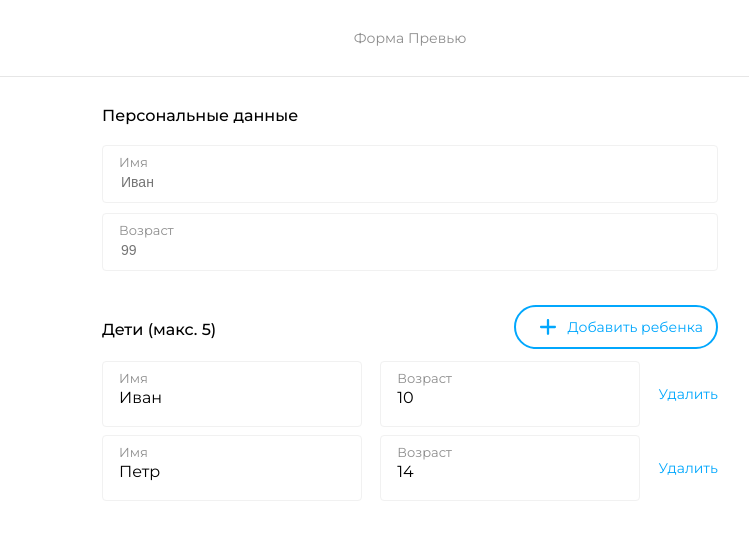
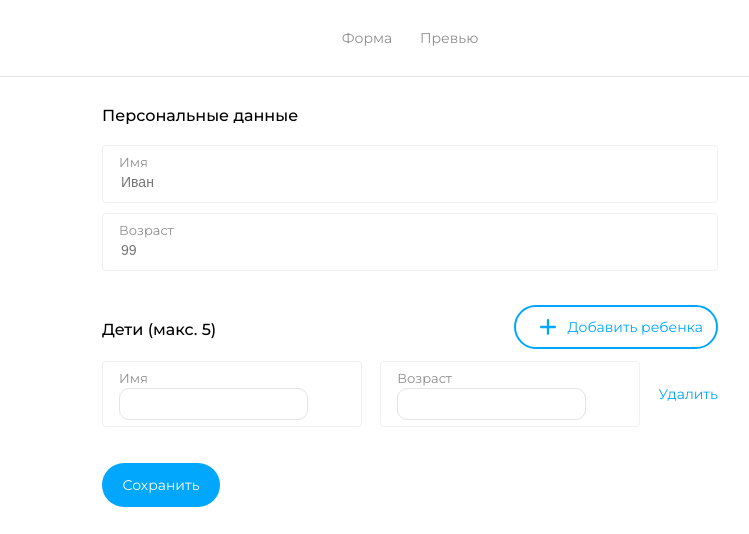
Before and after one commit to Artemy87/person-card, a React app: page / in a window 1280 px wide. Shown: the top 534 px of the page, 230-979 px from the left. Built offline with nearby package versions, Linux system fonts and the light colour scheme.

Commit message:
add function: addItem, createItem

```diff
--- a/src/components/App/App.js
+++ b/src/components/App/App.js
@@ -10,10 +10,11 @@ import styles from "./app.module.css";
 
 export default class App extends Component {
 
+  idItem = 100;
+
   state = {
     personData: [
-      { id: 0, name: "Иван", age: 10 },
-      { id: 1, name: "Петр", age: 14 },
+      this.createItem()
     ]
   }
 
@@ -29,6 +30,21 @@ export default class App extends Component {
     })
   }
 
+  createItem(name=null, age=null) {
+    return {id: this.idItem++, name, age}
+  };
+
+  addItem = (name, age) => {
+    this.setState(({ personData }) => {
+      return {
+        personData: [
+          ...personData,
+          this.createItem(name, age)
+        ]
+      };
+    });
+  };
+
   render() {
     return (
       <div className={styles.app}>
@@ -42,6 +58,7 @@ export default class App extends Component {
           <ChildrenList
             personData={this.state.personData}
             onDeleted={this.deleteItem}
+            onAdd={this.addItem}
             />
         </div>
         <div className={styles.pageFooter}>
--- a/src/components/ChildrenList/ChildrenList.js
+++ b/src/components/ChildrenList/ChildrenList.js
@@ -4,7 +4,7 @@ import imagePlus from "./image/plus.svg";
 
 import styles from "./children-list.module.css";
 
-const ChildrenList = ({ personData, onDeleted }) => {
+const ChildrenList = ({ personData, onDeleted, onAdd }) => {
   const elements = personData.map((item) => {
     const { id, ...itemProps } = item;
     return (
@@ -23,7 +23,8 @@ const ChildrenList = ({ personData, onDeleted }) => {
       </div>
       <button
         className={styles.listButtonAdd}
-        onClick={() => console.log('add: ' + personData[0].name + ' ' + personData[0].age)}>
+        onClick={ onAdd }
+        >
         <img src={imagePlus} alt="#" />
         <span>Добавить ребенка</span>
       </button>
--- a/src/components/ChildrenListItem/ChildrenListItem.js
+++ b/src/components/ChildrenListItem/ChildrenListItem.js
@@ -10,14 +10,18 @@ export default class ChildrenListItem extends Component {
 
     return (
       <>
-        <div className={styles.form}>
+        <form className={styles.form}>
           <div className={styles.formName}>Имя</div>
-          <div>{name}</div>
-        </div>
-        <div className={styles.form}>
+          <input
+            type='text'
+            className={styles.inputName} />
+        </form>
+        <form className={styles.form}>
           <div className={styles.formAge}>Возраст</div>
-          <div>{age}</div>
-        </div>
+          <input
+            type='text'
+            className={styles.inputAge} />
+        </form>
         <button
           className={styles.buttonRemove}
           onClick={onDeleted}
--- a/src/components/ChildrenListItem/children-list-item.module.css
+++ b/src/components/ChildrenListItem/children-list-item.module.css
@@ -21,6 +21,13 @@
   margin-bottom: 2px;
 }
 
+.inputName, .inputAge {
+  height: 20px;
+  border-radius: 10px;
+  border: 1px solid rgb(230, 227, 227);
+  padding: 5px;
+}
+
 .buttonRemove {
   font-family: Montserrat;
   font-size: 14px;
--- a/src/components/Header/app-header.module.css
+++ b/src/components/Header/app-header.module.css
@@ -19,3 +19,11 @@
   cursor: pointer;
   color: rgba(17, 17, 17, 0.48);
 }
+
+.headerForm a:first-child {
+  margin-right: 12px;
+}
+
+.headerForm a:last-child {
+  margin-left: 12px;
+}
```
